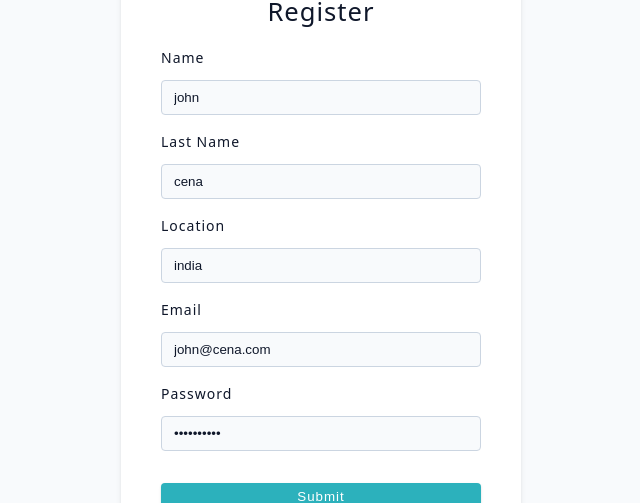
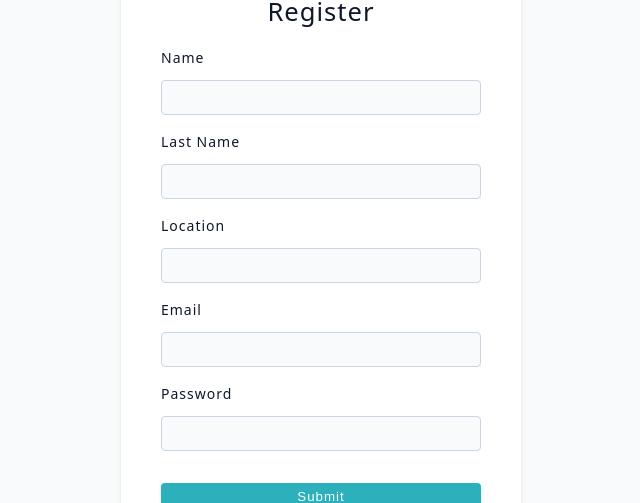
Before and after one commit to SaketKothari/mern-jobmetrix, a React (Vite) app in the folder client/: page /register in a window 1280 px wide. Shown: the part 128-631 px from the top of the page, without its empty margins (319-959 px from the left). Built offline with nearby package versions, Linux system fonts and the light colour scheme.

Commit message:
local build changes

```diff
--- a/client/src/pages/Login.jsx
+++ b/client/src/pages/Login.jsx
@@ -41,8 +41,8 @@ const Login = () => {
       <Form method="post" className="form">
         <Logo />
         <h4>login</h4>
-        <FormRow type="email" name="email" defaultValue="john@cena.com" />
-        <FormRow type="password" name="password" defaultValue="secret@123" />
+        <FormRow type="email" name="email" />
+        <FormRow type="password" name="password" />
         <SubmitBtn />
         <button className="btn btn-block" onClick={loginDemoUser}>
           explore the app
--- a/client/src/pages/Register.jsx
+++ b/client/src/pages/Register.jsx
@@ -25,16 +25,11 @@ const Register = () => {
       <Form method="post" className="form">
         <Logo />
         <h4>Register</h4>
-        <FormRow type="text" name="name" defaultValue="john" />
-        <FormRow
-          type="text"
-          name="lastName"
-          labelText="last name"
-          defaultValue="cena"
-        />
-        <FormRow type="text" name="location" defaultValue="india" />
-        <FormRow type="email" name="email" defaultValue="john@cena.com" />
-        <FormRow type="password" name="password" defaultValue="secret@123" />
+        <FormRow type="text" name="name" />
+        <FormRow type="text" name="lastName" labelText="last name" />
+        <FormRow type="text" name="location" />
+        <FormRow type="email" name="email" />
+        <FormRow type="password" name="password" />
 
         <SubmitBtn />
         <p>
```
Also changed, not shown: 1 other file (tests, documents, lock files or other folders).
